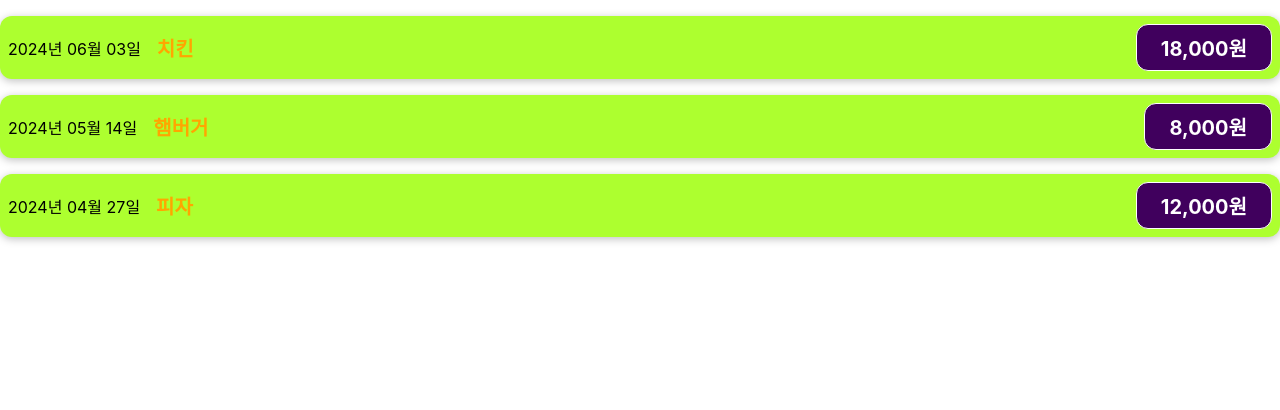
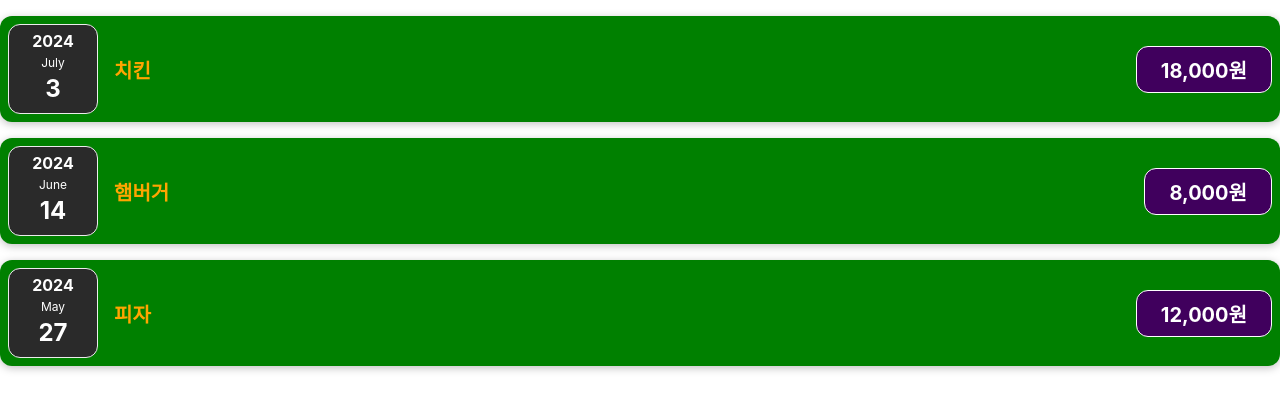
Before and after one commit to chanhee7/react-study202406, a React (Create React App) app: page / in a window 1280 px wide. Shown: the top 410 px of the page. Built offline with nearby package versions, Linux system fonts and the light colour scheme.

Commit message:
# react props2

```diff
--- a/src/App.js
+++ b/src/App.js
@@ -3,11 +3,31 @@ import "./App.css";
 import Expenseltem from "./components/expenses/Expenseltem";
 
 const App = () => {
+
+  // 서버에서 지출항목 JSON 배열을 응답받음
+  const expenses = [
+    {
+      title: '치킨',
+      price: 18000,
+      date: new Date(2024, 6, 3)
+    },
+    {
+      title: '햄버거',
+      price: 8000,
+      date: new Date(2024, 5, 14)
+    },
+    {
+      title: '피자',
+      price: 12000,
+      date: new Date(2024, 4, 27)
+    }
+  ];
+
   return (
     <>
-      <Expenseltem title={"치킨"} price={18000} date={new Date(2024, 6, 3)} />
-      <Expenseltem title="햄버거" price={8000} date={new Date(2024, 5, 14)} />
-      <Expenseltem title="피자" price={12000} date={new Date(2024, 4, 27)} />
+      <Expenseltem title={expenses[0].title} price={expenses[0].price} date={expenses[0].date} />
+      <Expenseltem title={expenses[1].title} price={expenses[1].price} date={expenses[1].date} />
+      <Expenseltem title={expenses[2].title} price={expenses[2].price} date={expenses[2].date} />
     </>
   );
 };
--- /dev/null
+++ b/src/components/expenses/ExpenseDate.css
@@ -0,0 +1,30 @@
+.expense-date {
+  display: flex;
+  flex-direction: column;
+  width: 5.5rem;
+  height: 5.5rem;
+  border: 1px solid #ececec;
+  background-color: #2a2a2a;
+  color: white;
+  border-radius: 12px;
+  align-items: center;
+  justify-content: center;
+}
+
+.expense-date div {
+  margin-bottom: 0.25rem;
+}
+
+.expense-date__month {
+  font-size: 1rem;
+  font-weight: bold;
+}
+
+.expense-date__year {
+  font-size: 0.75rem;
+}
+
+.expense-date__day {
+  font-size: 1.5rem;
+  font-weight: bold;
+}
--- /dev/null
+++ b/src/components/expenses/ExpenseDate.js
@@ -0,0 +1,14 @@
+import React from 'react'
+import './ExpenseDate.css';
+
+const ExpenseDate = ({ exDate }) => {
+  return (
+    <div className="expense-date">
+      <div className="expense-date__month">{exDate.getFullYear()}</div>
+      <div className="expense-date__year">{exDate.toLocaleString('en-US', {month: 'long'})}</div>
+      <div className="expense-date__day">{exDate.getDate()}</div>
+    </div>
+  )
+}
+
+export default ExpenseDate
--- a/src/components/expenses/ExpenseItem.css
+++ b/src/components/expenses/ExpenseItem.css
@@ -6,7 +6,7 @@
   padding: 0.5rem;
   margin: 1rem 0;
   border-radius: 12px;
-  background-color: greenyellow;
+  background-color: green;
 }
 
 .expense-item__description {
--- a/src/components/expenses/Expenseltem.js
+++ b/src/components/expenses/Expenseltem.js
@@ -1,5 +1,6 @@
 import React from "react";
 import "./ExpenseItem.css";
+import ExpenseDate from "./ExpenseDate";
 
 const Expenseltem = ({ date, title, price }) => {
 
@@ -30,7 +31,7 @@ const Expenseltem = ({ date, title, price }) => {
 
   return (
     <div className="expense-item">
-      <div>{makeFormattedDate()}</div>
+      <ExpenseDate exDate={date} />
       <div className="expense-item__description">
         <h2>{title}</h2>
         <div className="expense-item__price">{formattedPrice}원</div>
```
